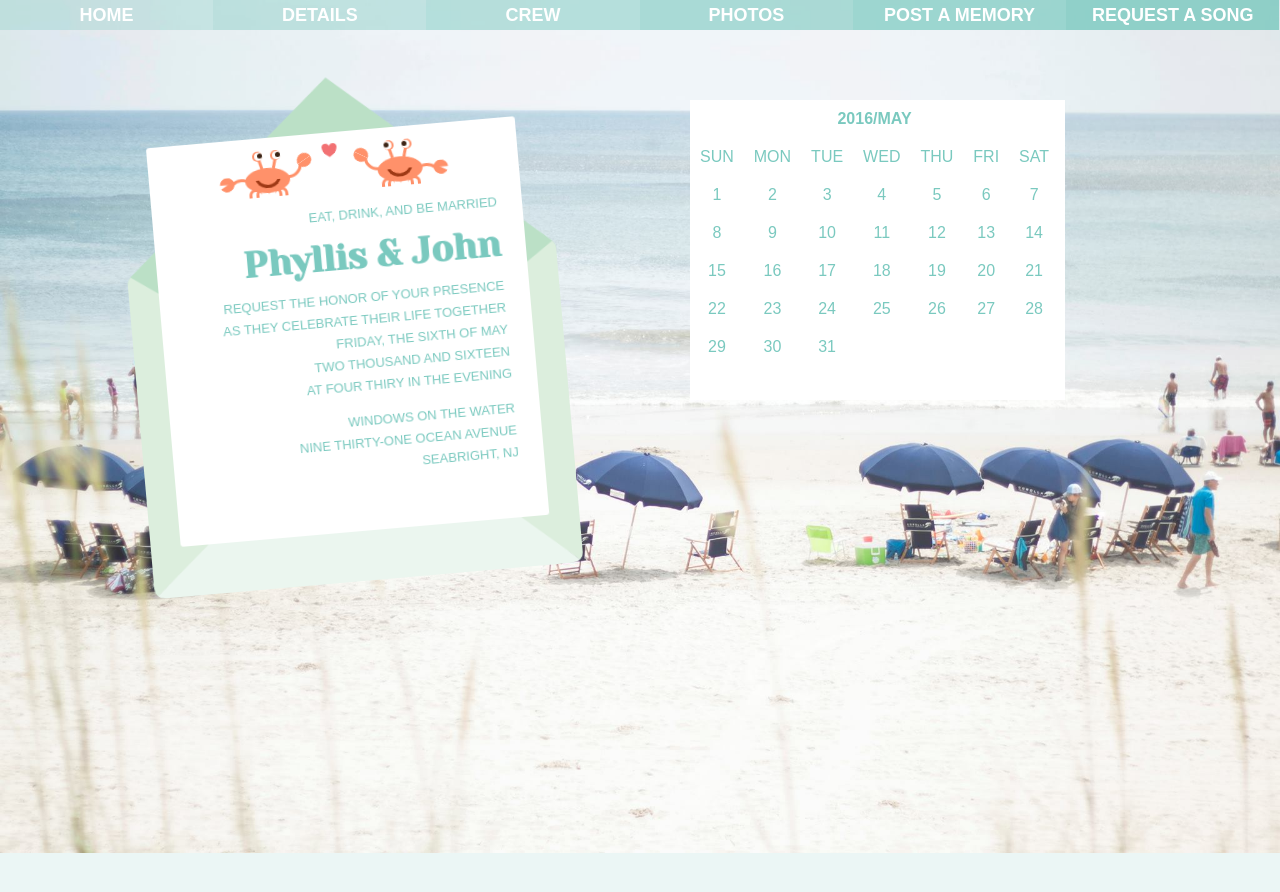
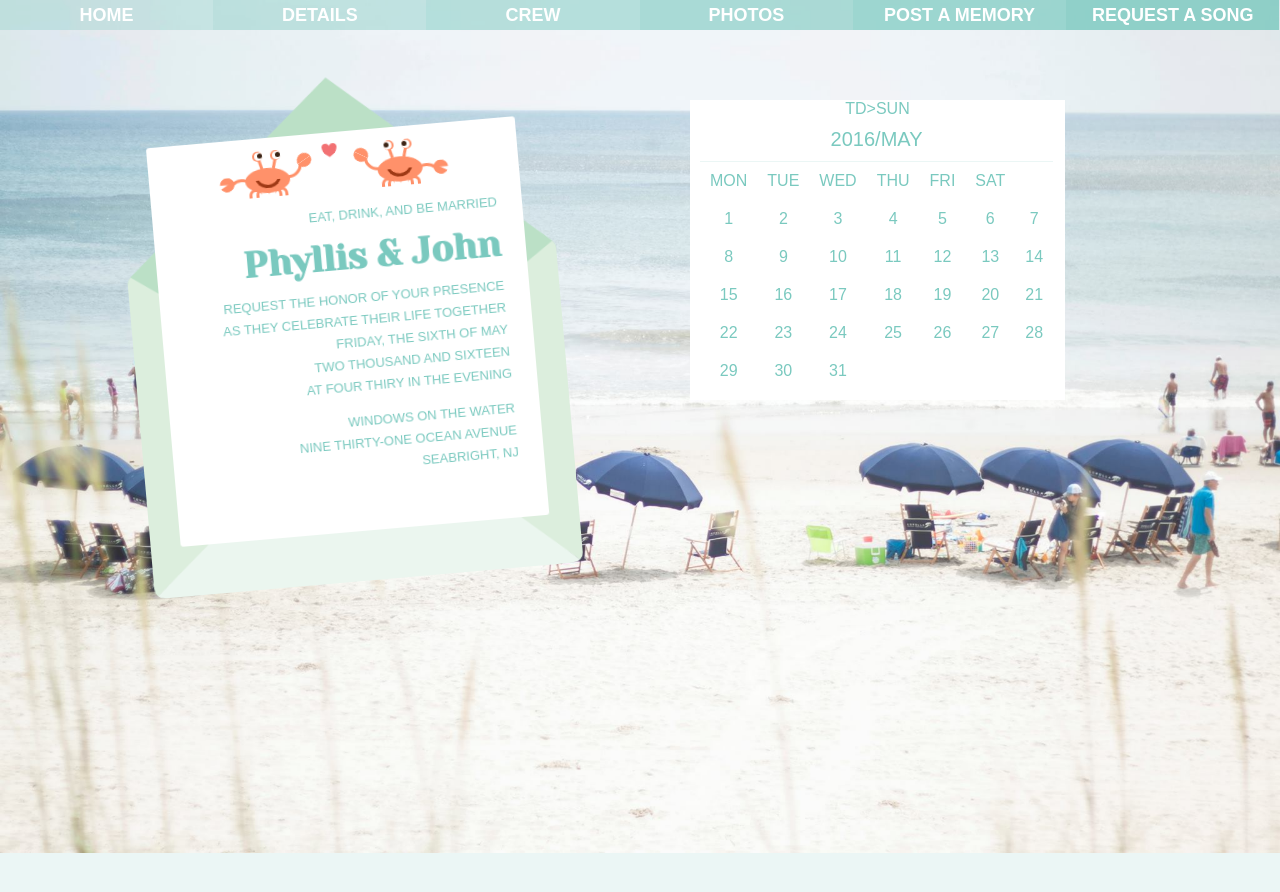
Before and after one commit to phyllisandjohn/phyllisandjohn.github.io, a Jekyll site: the page details/index.html, which Jekyll copies as it is, in a window 1280 px wide. Shown: the top 892 px of the page. Built offline with Jekyll 4.4.1, drawn with Linux system fonts in a browser that asks for light colours.

Commit message:
Update index.html

```diff
--- a/details/index.html
+++ b/details/index.html
@@ -53,6 +53,7 @@ img {
 
 table {
 	text-align: center;
+	margin-left: 10px;
 }
 
 td {
@@ -78,10 +79,10 @@ td {
 	<div class="calendar">
 		<table cellspacing=3 cellpadding=5>
 			<tr>
-<TD COLSPAN="7" ALIGN=center><B>2016/May</B></TD>
+				<td colspan="7" class="calendar-header">2016/May</td>
 			</tr>
 			<tr>
-<td>sun</td>
+				td>sun</td>
 				<td>mon</td>
 				<td>tue</td>
 				<td>wed</td>
```
Lines whose indentation alone changed are shown as unchanged.
